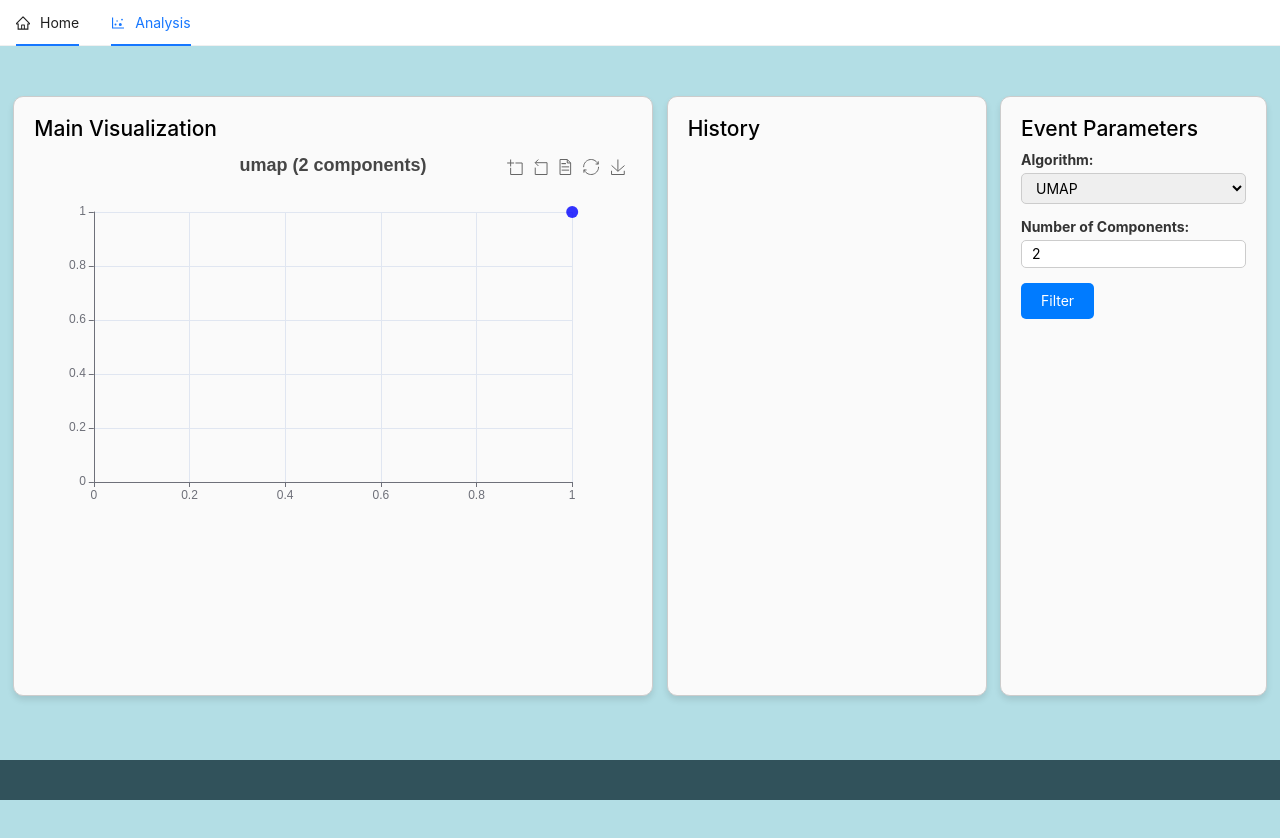
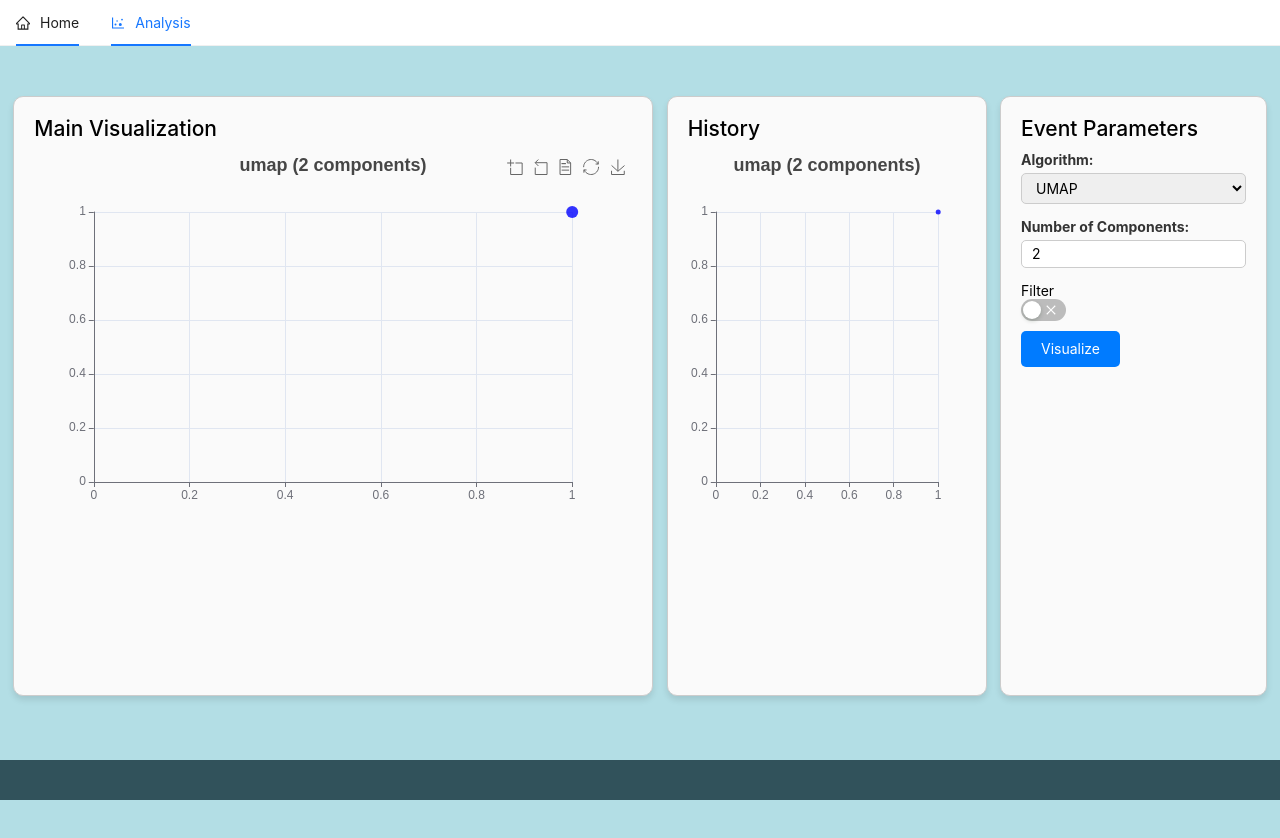
Before and after one commit to Lizoug/Breinify-demo, a React (Create React App) app in the folder frontend/: page /Analysis in a window 1280 px wide. Shown: the top 838 px of the page. Built offline with nearby package versions, Linux system fonts and the light colour scheme; no server answers.

Commit message:
Work in progress. Fixing history implementation.

```diff
--- a/frontend/src/components/pages/analysis.tsx
+++ b/frontend/src/components/pages/analysis.tsx
@@ -2,8 +2,10 @@ import VizScatter from "../../visualization/charts";
 import React, { useState } from "react";
 import { Row, Col, Slider } from 'antd';
 import {GetEmbeddingData} from "../../visualization/chart_data";
-import {Simulate} from "react-dom/test-utils";
-import toggle = Simulate.toggle;
+import { CheckOutlined, CloseOutlined } from '@ant-design/icons';
+import { Switch, Space } from 'antd';
+// import toggle = Simulate.toggle;
+// import {Simulate} from "react-dom/test-utils";
 
 
 // Analysis is a React component for visualizing data based on different algorithms and parameters
@@ -17,7 +19,8 @@ export default function Analysis() {
     const [rndValue, setRndValue] = useState<number>(0)
     const [filterToggle, setFilterToggle] = useState<boolean>(false)
 
-    const data: any = GetEmbeddingData(algorithm, n, hours, days, weeks, months, rndValue)
+    const data: number[][] = GetEmbeddingData(algorithm, n, hours, days, weeks, months, rndValue).data
+    const history: {data: number[][]; algoName: string; n_component: number}[] = GetEmbeddingData(algorithm, n, hours, days, weeks, months, rndValue).history
 
     const handleFilterClick = () => {
         setRndValue(Math.random())
@@ -52,6 +55,8 @@ export default function Analysis() {
         console.log(months)
     };
 
+
+
     return (
         <Row justify="space-evenly" className="container">
             <Col span={12} className="A-main Box-Design">
@@ -60,6 +65,11 @@ export default function Analysis() {
             </Col>
             <Col span={6} className="B-history Box-Design">
                 <h2 className="section-title">History</h2>
+                {history.map((entry, index) => (
+                    <div onClick={() => data}>
+                        {VizScatter(data, 5, entry.algoName, entry.n_component, false)}
+                    </div>
+                ))}
             </Col>
             <Col span={5} className="C-option Box-Design">
                 <h2 className="section-title">Event Parameters</h2>
@@ -83,10 +93,25 @@ export default function Analysis() {
                         className="custom-input"
                     />
                 </Row>
-
-                {filterToggle && <Row>
+                <Row>
+                    <label>Filter  </label>
+                </Row>
+                <Row className="space-below">
+                    <Space direction="vertical">
+                        <Switch
+                            checked={filterToggle}
+                            checkedChildren={<CheckOutlined />}
+                            unCheckedChildren={<CloseOutlined />}
+                            onChange={(checked) => setFilterToggle(checked)}
+                            defaultChecked
+                        />
+                    </Space>
+                </Row>
+                {filterToggle && <>
                     <Row className="input-row">
                         <label className="input-label">Hours:</label>
+                    </Row>
+                    <Row>
                         <Slider
                             range
                             min={0}
@@ -99,6 +124,8 @@ export default function Analysis() {
 
                     <Row className="input-row">
                         <label className="input-label">Days:</label>
+                    </Row>
+                    <Row>
                         <Slider
                             range
                             min={0}
@@ -111,6 +138,8 @@ export default function Analysis() {
 
                     <Row className="input-row">
                         <label className="input-label">Weeks:</label>
+                    </Row>
+                    <Row>
                         <Slider
                             range
                             min={0}
@@ -123,6 +152,8 @@ export default function Analysis() {
 
                     <Row className="input-row">
                         <label className="input-label">Months:</label>
+                    </Row>
+                    <Row>
                         <Slider
                             range
                             min={0}
@@ -132,14 +163,16 @@ export default function Analysis() {
                             className="custom-input"
                         />
                     </Row>
-                </Row>
+                </>
                 }
 
 
 
+
                 <Row className="input-row">
-                    <button onClick={handleFilterClick} className="custom-button">Filter</button>
+                    <button onClick={handleFilterClick} className="custom-button">Visualize</button>
                 </Row>
+
             </Col>
         </Row>
     );
--- a/frontend/src/css/index.css
+++ b/frontend/src/css/index.css
@@ -169,6 +169,10 @@ code {
   color: #61dafb;
 }
 
+.space-below {
+  margin-bottom: 10px;
+}
+
 @keyframes App-logo-spin {
   from {
     transform: rotate(0deg);
--- a/frontend/src/visualization/chart_data.tsx
+++ b/frontend/src/visualization/chart_data.tsx
@@ -8,9 +8,12 @@ export function GetEmbeddingData(
     days: number[],
     weeks: number[],
     months: number[],
-    rndValue: number) {
+    rndValue: number
+)
+{
+    const [data, setData] = useState<number[][]>([[1, 1, 1]]);
+    const [history, setHistory] = useState<{ data: number[][]; algoName: string; n_component: number }[]>([{data: data, algoName: algorithm, n_component: n }]);
 
-    const [data, setData] = useState<number[][]>([[1, 1, 1]]);
     const hoursParams = hours.map(hour => `hours=${hour}`).join('&');
     const daysParams = days.map(day => `days=${day}`).join('&');
     const weeksParams = weeks.map(week => `weeks=${week}`).join('&');
@@ -30,6 +33,7 @@ export function GetEmbeddingData(
                 const fetchedData = await response.json();
                 setData(fetchedData);
                 //console.log(fetchedData)
+                setHistory(prevHistory => [data, ...prevHistory].filter(entry => entry !== null) as any);
 
             } catch (error) {
                 console.error("Error fetching the image:", error);
@@ -42,5 +46,8 @@ export function GetEmbeddingData(
         // eslint-disable-next-line
     }, [rndValue]);
 
-    return data;
+    return {
+        "data": data,
+        "history": history
+    };
 }
```
